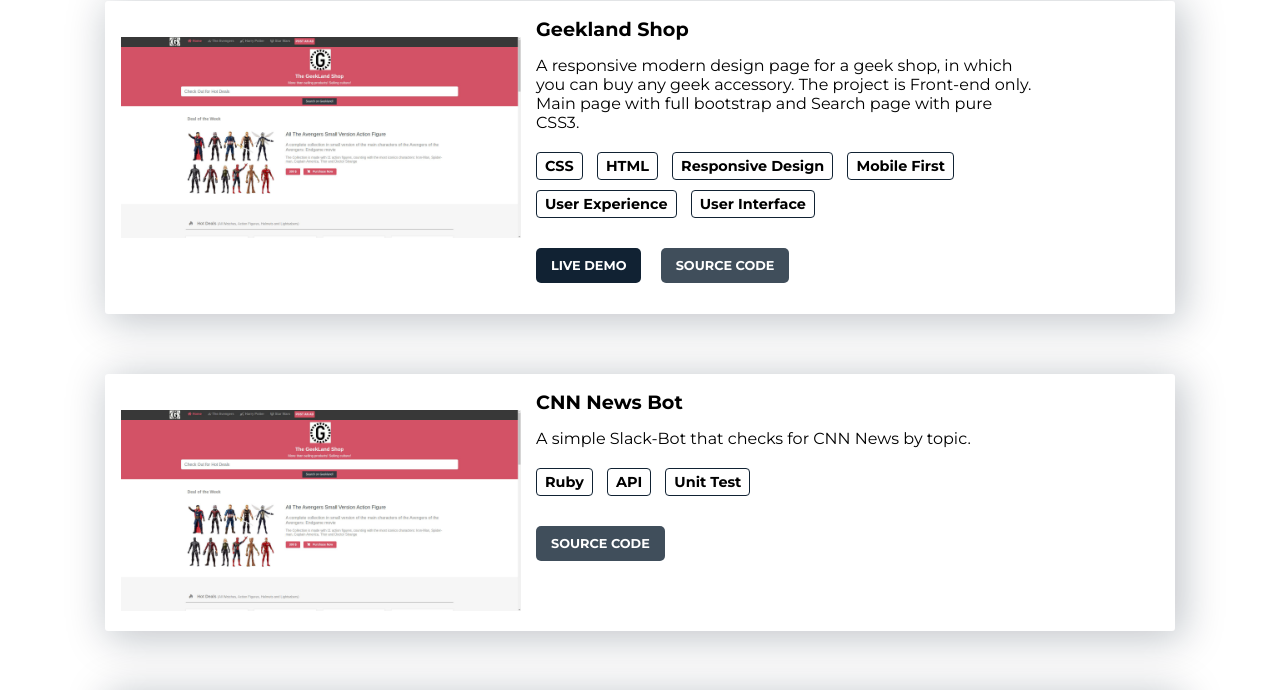
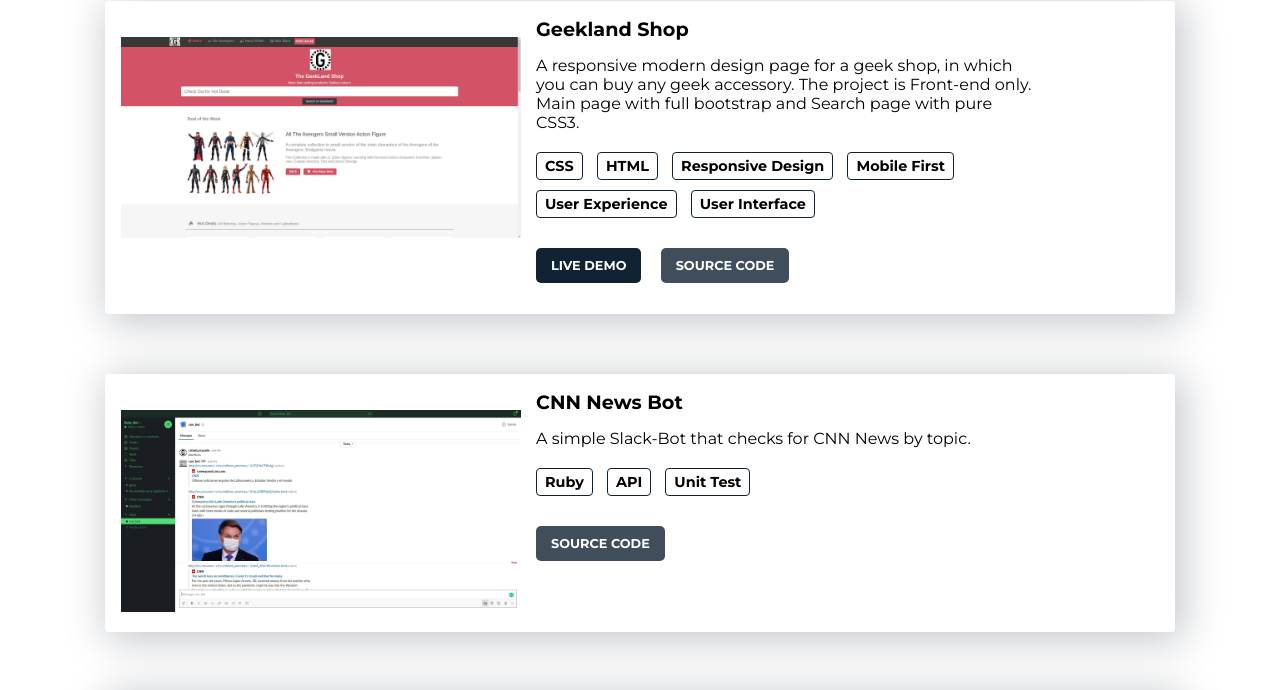
Before and after one commit to rsnazario/personal-portfolio, a plain HTML site: page index.html in a window 1280 px wide. Shown: the part 388-1078 px from the top of the page. Drawn offline with Linux system fonts and the light colour scheme.

Commit message:
Uploaded Image

```diff
--- a/index.html
+++ b/index.html
@@ -114,7 +114,7 @@
       <!-- PRJ 2 -->
       <article class="grid box py-3 my-6">
         <div class="box1 mr-15-x">
-          <img src="images/geekland.png" class="img-prj mt-2">
+          <img src="images/cnn-bot.png" class="img-prj mt-2">
         </div>
 
         <div class="box2">
```
